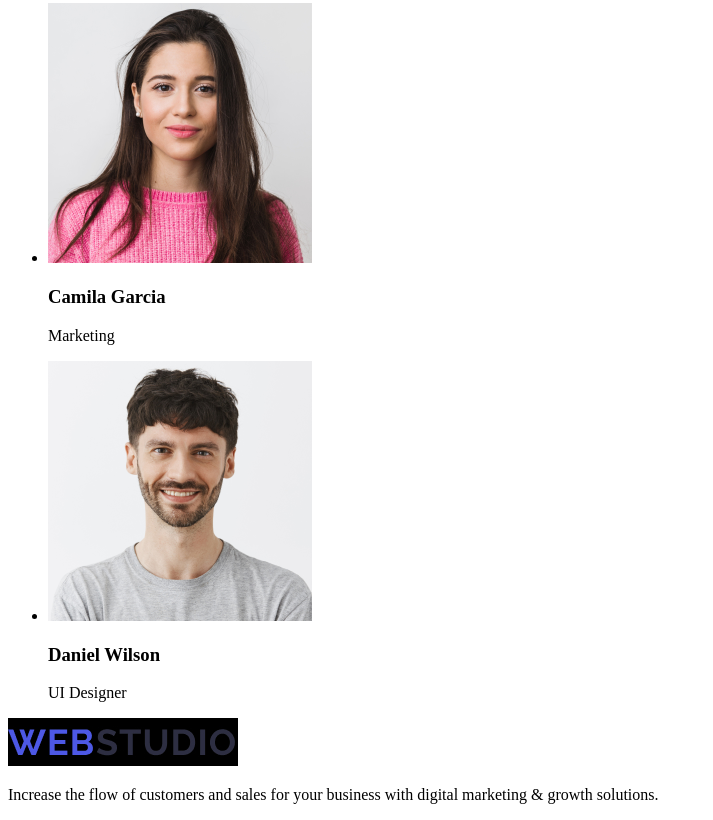
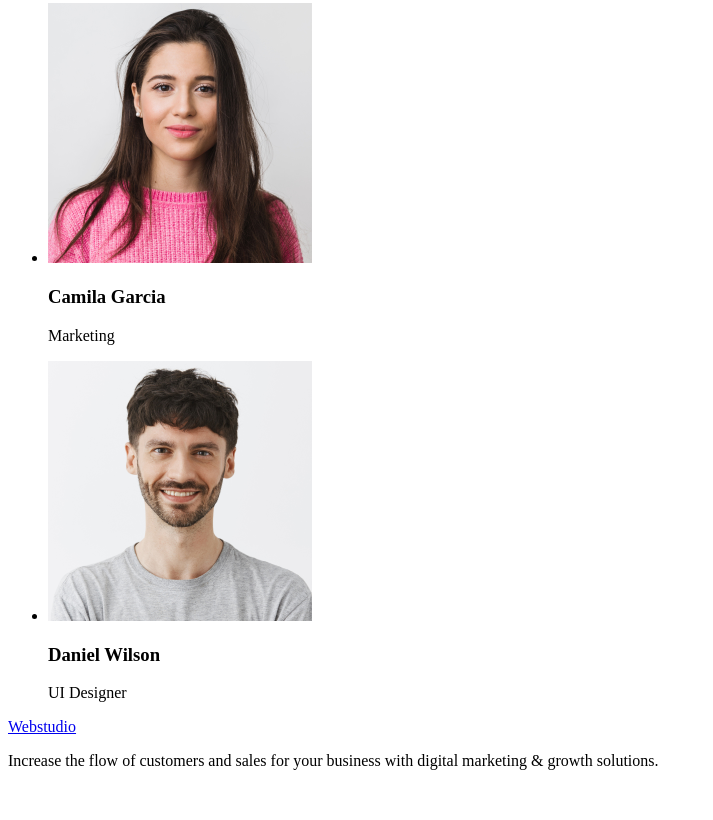
Before and after one commit to Alp-S/goit-markup-hw-01, a plain HTML site: page index.html in a window 1280 px wide. Shown: the part 1372-2192 px from the top of the page, without its empty margins (0-713 px from the left). After the commit the page ends 2158 px from the top, so only its background shows below. Drawn offline with Linux system fonts and the light colour scheme.

Commit message:
webstudio?

```diff
--- a/index.html
+++ b/index.html
@@ -7,7 +7,7 @@
 <body>
     <header>
         <nav>
-            <a href="./index.html" title="Anasayfa">Webstudio</a>
+            <a href="./index.html">Webstudio</a>
             <ul>
                 <li><a href="">Studio</a></li>
                 <li><a href="">Portfolio</a></li>
@@ -78,9 +78,7 @@
     </section>
 </main>
 <footer>
-    <a href="./index.html" title="Anasayfa">
-        <img src="images/webstudio.jpg" alt="webstudio">
-    </a>
+    <a href="./index.html">Webstudio</a>
     <p>Increase the flow of customers and sales for your business with digital marketing & growth solutions.</p>
 </footer>
 </body>
```
